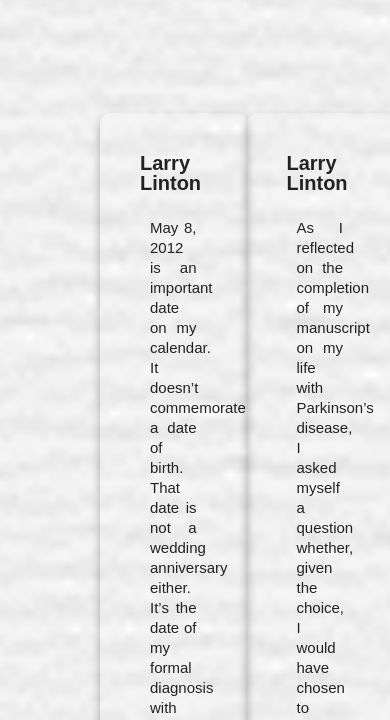
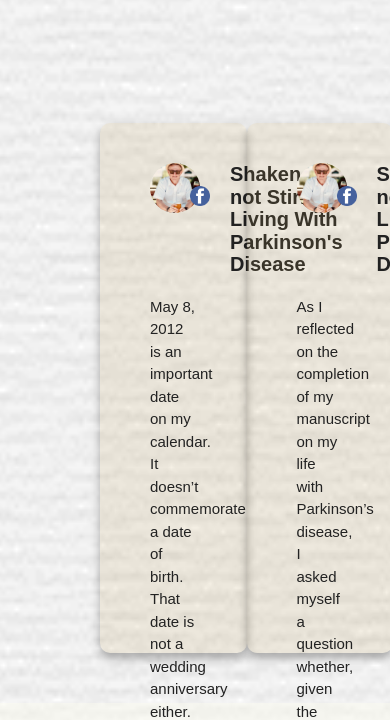
Before and after one commit to M-0919/team-a, a Gatsby site: page / in a window 390 px wide. Shown: the part 1277-1997 px from the top of the page. Built offline with nearby package versions, Linux system fonts and the light colour scheme; Gatsby itself is replaced by a stand-in of ours.

Commit message:
Excerpts done | TODO: Mobile version

```diff
--- a/src/components/bookCover/bookCover.scss
+++ b/src/components/bookCover/bookCover.scss
@@ -3,7 +3,7 @@
 .bookCover {
   // background-color: $text;
   display: flex;
-  padding: 3rem 2rem;
+  padding: 3rem 5rem;
   align-items: center;
   height: 550px;
   &__left {
@@ -17,7 +17,7 @@
       &__image {
         position: bottom;
         bottom: 0;
-        width: 90%;
+        width: 100%;
       }
     }
   }
--- a/src/components/bookTrailer/bookTrailer.scss
+++ b/src/components/bookTrailer/bookTrailer.scss
@@ -11,6 +11,6 @@
     height: fit-content;
     margin: auto;
     // padding-top: 200px;
-    margin-top: 50px;
+    margin-top: 60px;
   }
 }
--- a/src/components/excerptFromFacebook/excerptFromFacebook.jsx
+++ b/src/components/excerptFromFacebook/excerptFromFacebook.jsx
@@ -1,12 +1,20 @@
 import React from "react"
 import "./excerptFromFacebook.scss"
+import Larry2 from "../../images/Larry_relax.jpg"
+import FbIcon from "../../images/fb_icon.png"
+
 const excerptFromFacebook = () => (
   <div className="excerpt">
     <div className="card">
       <div className="card__title">
-        <a href="https://www.facebook.com/lintonwellness/" target="_blank">
-          <img src="" alt="" />
-          Larry Linton
+        <img className="card__title__img" src={Larry2} alt="" />
+        <img className="card__title__img2" src={FbIcon} alt="" />
+        <a
+          className="card__title__txt"
+          href="https://www.facebook.com/lintonwellness/"
+          target="_blank"
+        >
+          Shaken, not Stirred: Living With Parkinson's Disease
         </a>
       </div>
       <p className="card__content">
@@ -15,6 +23,16 @@ const excerptFromFacebook = () => (
         date of my formal diagnosis with Parkinson’s Disease. A day that
         traumatized me to the core in 2012, but a date that, in 2020, I forgot
         to commemorate.
+        <br />A diagnosis is always a defining moment in one’s life. Life lived
+        to that point is usually bucketed into a “before” and an “after” and a
+        negative change to a quality in life enjoyed up to that point in time.
+        In my case however, in many respects, it has proved to be the opposite.
+        Without any element of control over the diagnosis with Parkinson’s
+        Disease, I have, in more recent years, focused on what I can control. I
+        have focused on the...
+        {/* physicality of my condition. I have focused on my
+        thought patterns, and I have focused on forging deeper relationships
+        with my family and friends. */}
         <a
           className="card__link"
           target="_blank"
@@ -26,9 +44,14 @@ const excerptFromFacebook = () => (
     </div>
     <div className="card">
       <div className="card__title">
-        <a href="https://www.facebook.com/lintonwellness/" target="_blank">
-          <img src="" alt="" />
-          Larry Linton
+        <img className="card__title__img" src={Larry2} alt="" />
+        <img className="card__title__img2" src={FbIcon} alt="" />
+        <a
+          className="card__title__txt"
+          href="https://www.facebook.com/lintonwellness/"
+          target="_blank"
+        >
+          Shaken, not Stirred: Living With Parkinson's Disease
         </a>
       </div>
       <p className="card__content">
@@ -42,8 +65,9 @@ const excerptFromFacebook = () => (
         impairment making communication difficult at times? Over the past ten
         years I have experienced many of these symptoms so I do feel that I have
         enough authority to have asked that question. And, as strange as it may
-        seem, I came to the conclusion that I would have chosen to have it. Let
-        me explain why.
+        seem, I came to the conclusion that I ...
+        {/*  would have chosen to have it. Let
+        me explain why. */}
         <a
           className="card__link"
           target="_blank"
--- a/src/components/excerptFromFacebook/excerptFromFacebook.scss
+++ b/src/components/excerptFromFacebook/excerptFromFacebook.scss
@@ -10,25 +10,50 @@
   justify-content: space-around;
 
   .card {
+    background-color: rgba(185, 153, 84, 0.15);
     padding: 4rem;
     max-width: 35%;
+    max-height: 450px;
     border-radius: 10px;
     -webkit-box-shadow: 0px 5px 10px 0px rgba(0, 0, 0, 0.3);
     -moz-box-shadow: 0px 5px 10px 0px rgba(0, 0, 0, 0.3);
     box-shadow: 0px 5px 10px 0px rgba(0, 0, 0, 0.3);
 
     &__title {
-      padding-bottom: 1.5rem;
-      font-size: 2rem;
-      font-weight: 700;
-      text-align: left;
+      padding-bottom: 1rem;
+      display: flex;
+      flex-direction: row;
+
+      &__img {
+        max-height: 5rem;
+        width: auto;
+        border-radius: 50%;
+        margin-left: 1rem;
+        // margin-right: 2rem;
+      }
+
+      &__img2 {
+        max-height: 2rem;
+        width: auto;
+        margin-top: 2.25rem;
+        margin-left: -1rem;
+      }
+
+      &__txt {
+        // padding-bottom: 10px;
+        font-size: 2rem;
+        line-height: 2.25rem;
+        font-weight: 700;
+        text-align: left;
+        margin-left: 2rem;
+      }
     }
     &__content {
       padding: 1rem;
       margin: 0 auto;
       font-size: 1.5rem;
-      line-height: 2rem;
-      text-align: justify;
+      line-height: 2.25rem;
+      text-align: left;
     }
 
     &__link {
--- a/src/styles/global.scss
+++ b/src/styles/global.scss
@@ -23,5 +23,6 @@ a {
 .background-image {
   width: 100%;
   background-size: contain;
-  background-repeat: repeat, no-repeat, repeat;
+  background-repeat: repeat;
+  position: absolute;
 }
```
Also changed, not shown: src/components/bookCover/bookCover.css, src/components/bookTrailer/bookTrailer.css, src/components/excerptFromFacebook/excerptFromFacebook.css, src/images/fb_icon.png (added), src/styles/global.css, 3 other files.
